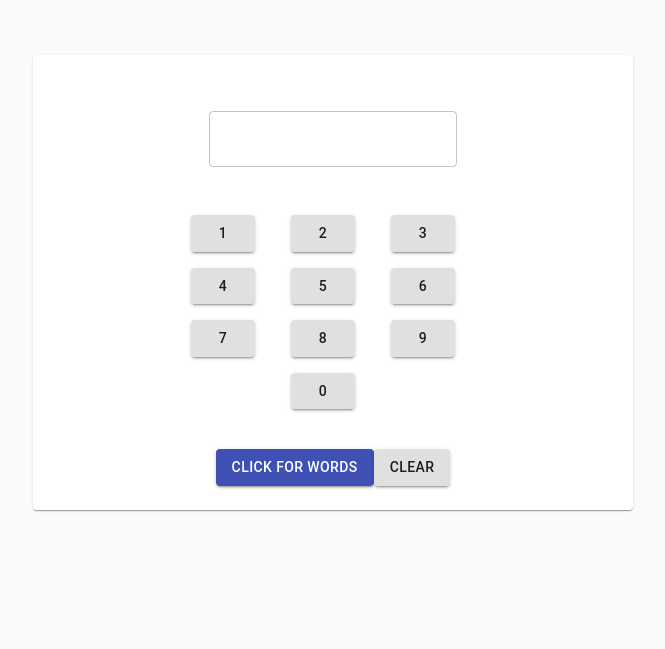
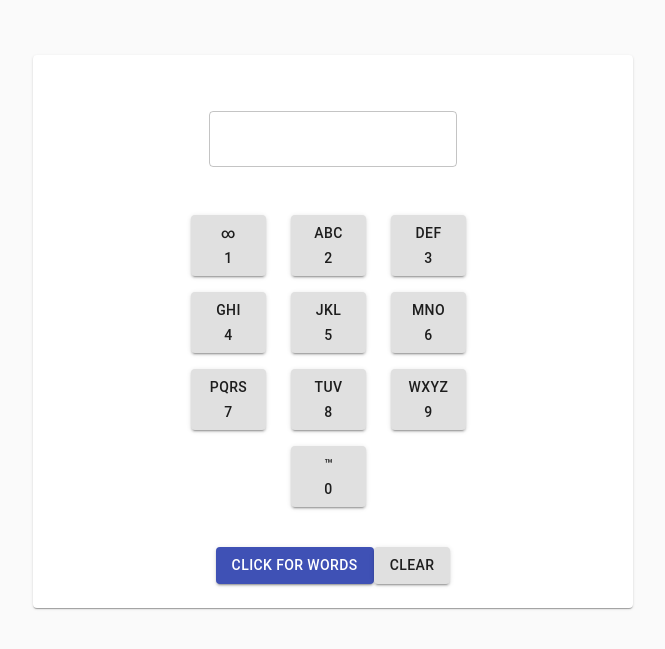
Before and after one commit to bradb345/Task_front, a React (Create React App) app: page / in a window 1280 px wide. Shown: the part 105-754 px from the top of the page, without its empty margins (307-972 px from the left). Built offline with nearby package versions, Linux system fonts and the light colour scheme.

Commit message:
button tweak

```diff
--- a/src/App.js
+++ b/src/App.js
@@ -8,7 +8,7 @@ import Container from '@material-ui/core/Container'
 import { makeStyles } from '@material-ui/core/styles'
 import Paper from '@material-ui/core/Paper'
 import Grid from '@material-ui/core/Grid'
-import { concat } from 'async'
+
 
 
 
@@ -99,37 +99,37 @@ function App() {
 
 
             <Container className={classes.cardGrid} maxWidth="xs">
-              <Grid container spacing={2} >
+              <Grid className="keys" container spacing={2} >
                 <Grid item md={4}>
-                  <Button variant="contained" onClick={handleClick} value="1" >1</Button>
+                  <Button  variant="contained" onClick={handleClick} value="1" >∞<br/>1</Button>
                 </Grid>
                 <Grid item md={4}>
-                  <Button variant="contained" onClick={handleClick} value="2">2</Button>
+                  <Button variant="contained" onClick={handleClick} value="2">abc<br/>2</Button>
                 </Grid>
                 <Grid item md={4}>
-                  <Button variant="contained" onClick={handleClick} value="3">3</Button>
+                  <Button variant="contained" onClick={handleClick} value="3">def<br/>3</Button>
                 </Grid>
                 <Grid item md={4}>
-                  <Button variant="contained" onClick={handleClick} value="4">4</Button>
+                  <Button variant="contained" onClick={handleClick} value="4">ghi<br/>4</Button>
                 </Grid>
                 <Grid item md={4}>
-                  <Button variant="contained" onClick={handleClick} value="5">5</Button>
+                  <Button variant="contained" onClick={handleClick} value="5">jkl<br/>5</Button>
                 </Grid>
                 <Grid item md={4}>
-                  <Button variant="contained" onClick={handleClick} value="6">6</Button>
+                  <Button variant="contained" onClick={handleClick} value="6">mno<br/>6</Button>
                 </Grid>
                 <Grid item md={4}>
-                  <Button variant="contained" onClick={handleClick} value="7">7</Button>
+                  <Button variant="contained" onClick={handleClick} value="7">pqrs<br/>7</Button>
                 </Grid>
                 <Grid item md={4}>
-                  <Button variant="contained" onClick={handleClick} value="8">8</Button>
+                  <Button variant="contained" onClick={handleClick} value="8">tuv<br/>8</Button>
                 </Grid>
                 <Grid item md={4}>
-                  <Button variant="contained" onClick={handleClick} value="9">9</Button>
+                  <Button variant="contained" onClick={handleClick} value="9">wxyz<br/>9</Button>
                 </Grid>
                 <Grid item md={4}></Grid>
                 <Grid item md={4}>
-                  <Button variant="contained" onClick={handleClick} value="0">0</Button>
+                  <Button variant="contained" onClick={handleClick} value="0">™<br/>0</Button>
                 </Grid>
 
               </Grid>
--- a/src/styles/main.scss
+++ b/src/styles/main.scss
@@ -0,0 +1,3 @@
+.keys Button{
+  width: 75px;
+}
```
